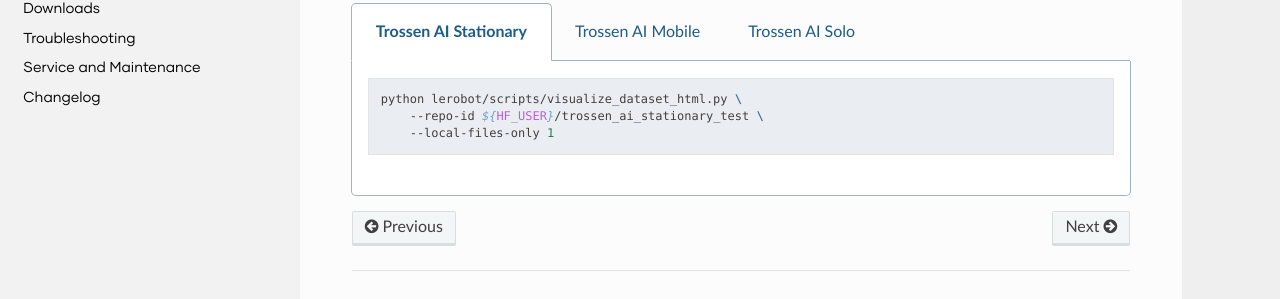
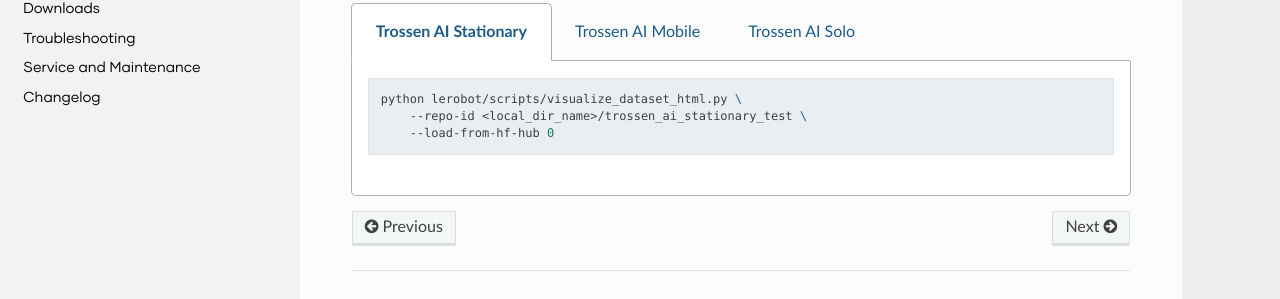
Before and after one commit to TrossenRobotics/trossen_arm, a Sphinx documentation site: the page built from docs/tutorials/lerobot/visualize.rst, in a window 1280 px wide and 1340 px high. Shown: the part 964-1263 px from the top of the window. Built offline with Sphinx 7.4.7 and the Read the Docs theme 3.1.0, drawn with Linux system fonts in a browser that asks for light colours; some web fonts are replaced; pages that are not in the unit, such as notebooks, are missing from menus.

Commit message:
docs: update visualize local dataset command

```diff
--- a/docs/tutorials/lerobot/record_episode.rst
+++ b/docs/tutorials/lerobot/record_episode.rst
@@ -314,7 +314,7 @@ When recording a dataset, you can specify command line arguments to customize th
 - ``--control.display_cameras`` (bool): Flag to display all cameras on screen.
 - ``--control.play_sounds`` (bool): Flag to use vocal synthesis to read events.
 - ``--control.resume`` (bool): Flag to resume recording on an existing dataset.
-- ``--control.local_files_only`` (bool): Flag to use local files only.
+- ``--load-from-hf-hub`` (int): Flag to load dataset from Hugging Face Hub. Set to 0 to use local files only.
 - ``--control.save_interval`` (int): Interval in episodes at which to encode images to video and save data to disk.
    For example, if set to 5, data will be saved every 5 episodes.
    Default is 1 (save after every episode).
--- a/docs/tutorials/lerobot/replay.rst
+++ b/docs/tutorials/lerobot/replay.rst
@@ -31,7 +31,7 @@ Now try to replay the first recorded episode on your robot:
                 --control.type=replay \
                 --control.fps=30 \
                 --control.repo_id=${HF_USER}/trossen_ai_stationary_test \
-                --control.episode=0 \
+                --control.episode=0
 
     .. group-tab:: Trossen AI Mobile
 
@@ -61,7 +61,7 @@ Now try to replay the first recorded episode on your robot:
                 --control.type=replay \
                 --control.fps=30 \
                 --control.repo_id=${HF_USER}/trossen_ai_solo_test \
-                --control.episode=0 \
+                --control.episode=0
 
 .. note::
 
@@ -80,4 +80,4 @@ When using the robot in replay mode you can specify command line arguments to cu
 - ``--control.root`` (str | Path | None): The root directory where the dataset will be stored (e.g. 'dataset/path').
 - ``--control.fps`` (int | None): Limit the frames per second. By default, uses the dataset fps.
 - ``--control.play_sounds`` (bool): Flag to use vocal synthesis to read events.
-- ``--control.local_files_only`` (bool): Flag to use local files only. By default, this script will try to fetch the dataset from the hub if it exists.
+- ``--load-from-hf-hub`` (int): Flag to load dataset from Hugging Face Hub. Set to 0 to use local files only. By default, this script will try to fetch the dataset from the hub if it exists.
--- a/docs/tutorials/lerobot/visualize.rst
+++ b/docs/tutorials/lerobot/visualize.rst
@@ -55,21 +55,21 @@ If you didn't upload the dataset (i.e., you used ``--control.push_to_hub=false``
         .. code-block:: bash
 
             python lerobot/scripts/visualize_dataset_html.py \
-                --repo-id ${HF_USER}/trossen_ai_stationary_test \
-                --local-files-only 1
+                --repo-id <local_dir_name>/trossen_ai_stationary_test \
+                --load-from-hf-hub 0
 
     .. group-tab:: Trossen AI Mobile
 
         .. code-block:: bash
 
             python lerobot/scripts/visualize_dataset_html.py \
-                --repo-id ${HF_USER}/trossen_ai_mobile_test \
-                --local-files-only 1
+                --repo-id <local_dir_name>/trossen_ai_mobile_test \
+                --load-from-hf-hub 0
 
     .. group-tab:: Trossen AI Solo
 
         .. code-block:: bash
 
             python lerobot/scripts/visualize_dataset_html.py \
-                --repo-id ${HF_USER}/trossen_ai_solo_test \
-                --local-files-only 1
+                --repo-id <local_dir_name>/trossen_ai_solo_test \
+                --load-from-hf-hub 0
```
